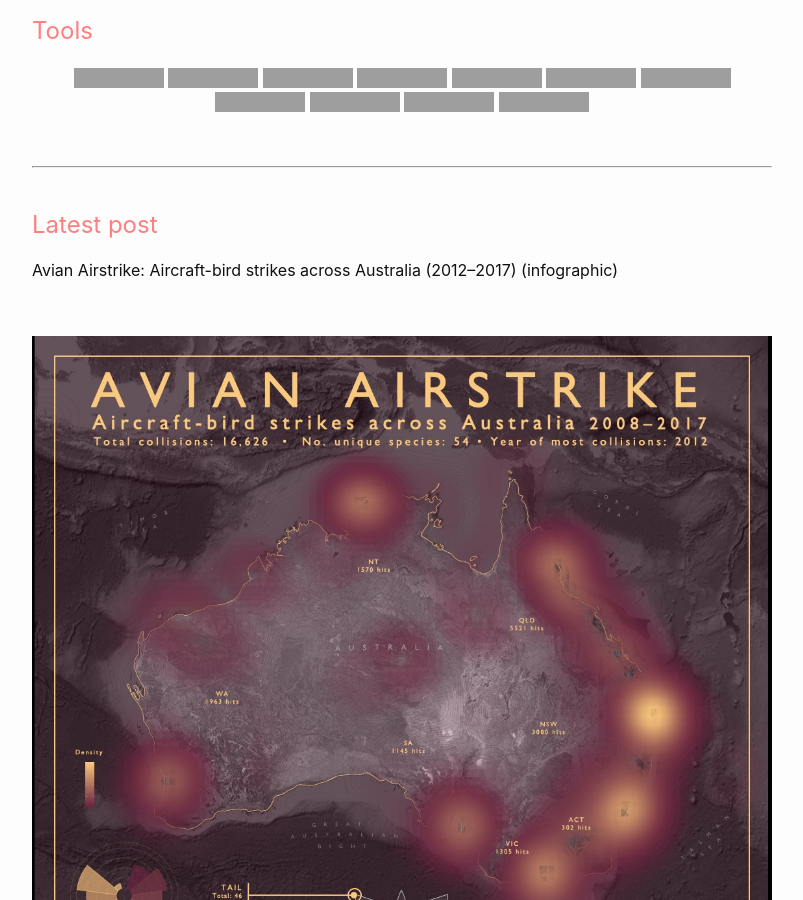
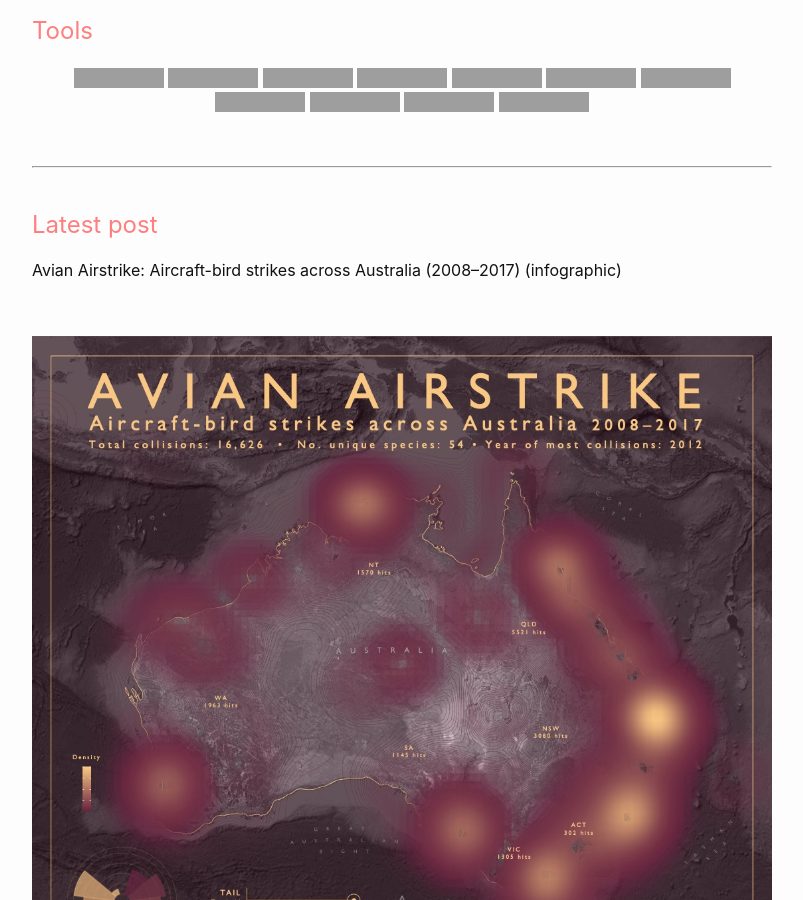
Before and after one commit to darwinanddavis/DataPortfolio, a Jekyll site: the page built from index.md, in a window 1280 px wide and 900 px high, scrolled down 1015 px. Shown: the whole window, without its empty margins (238-1041 px from the left). Built offline with Jekyll 4.4.1, drawn with Linux system fonts in a browser that asks for light colours; our own code applies the rules of GitHub Pages for plain Markdown files; grey boxes are pictures that could not be loaded.

Commit message:
infographics avian update2

```diff
--- a/index.md
+++ b/index.md
@@ -59,11 +59,12 @@ data analysis, data science, data viz, stats, models, simulations, data pipeline
 	Latest post
 </p>
 
-#### Avian Airstrike: Aircraft-bird strikes across Australia (2012–2017) (infographic)
+#### Avian Airstrike: Aircraft-bird strikes across Australia (2008–2017) (infographic)
 <br>
 
 ![](infographics/avianairstrike/avianairstrike1.jpg)
 <br>
+
 
 #### [Check out project](./infographics.md)
 
```
Also changed, not shown: infographics.md (+1 -1 lines), spatial.md (+1 -1 lines), infographics/avianairstrike/avianairstrike1.jpg.
